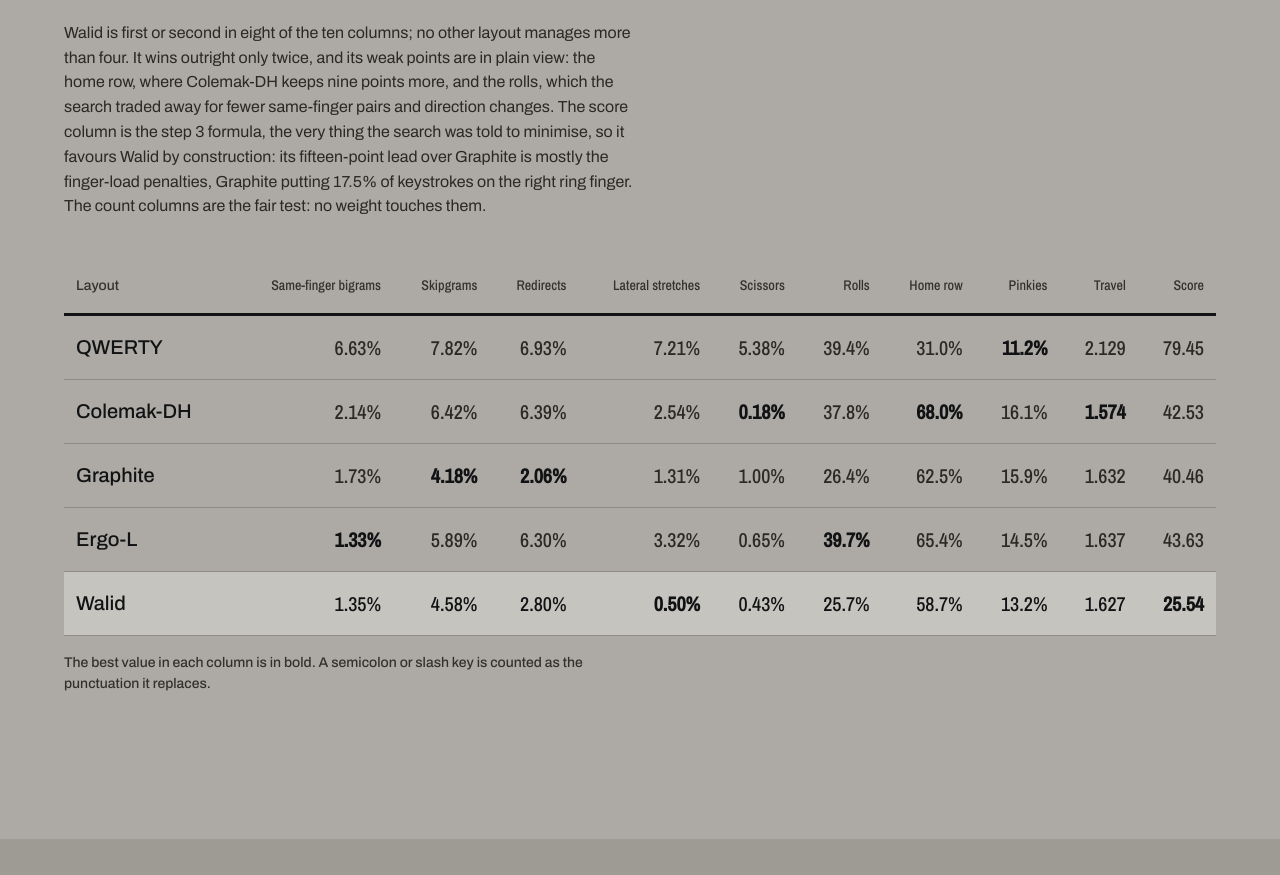
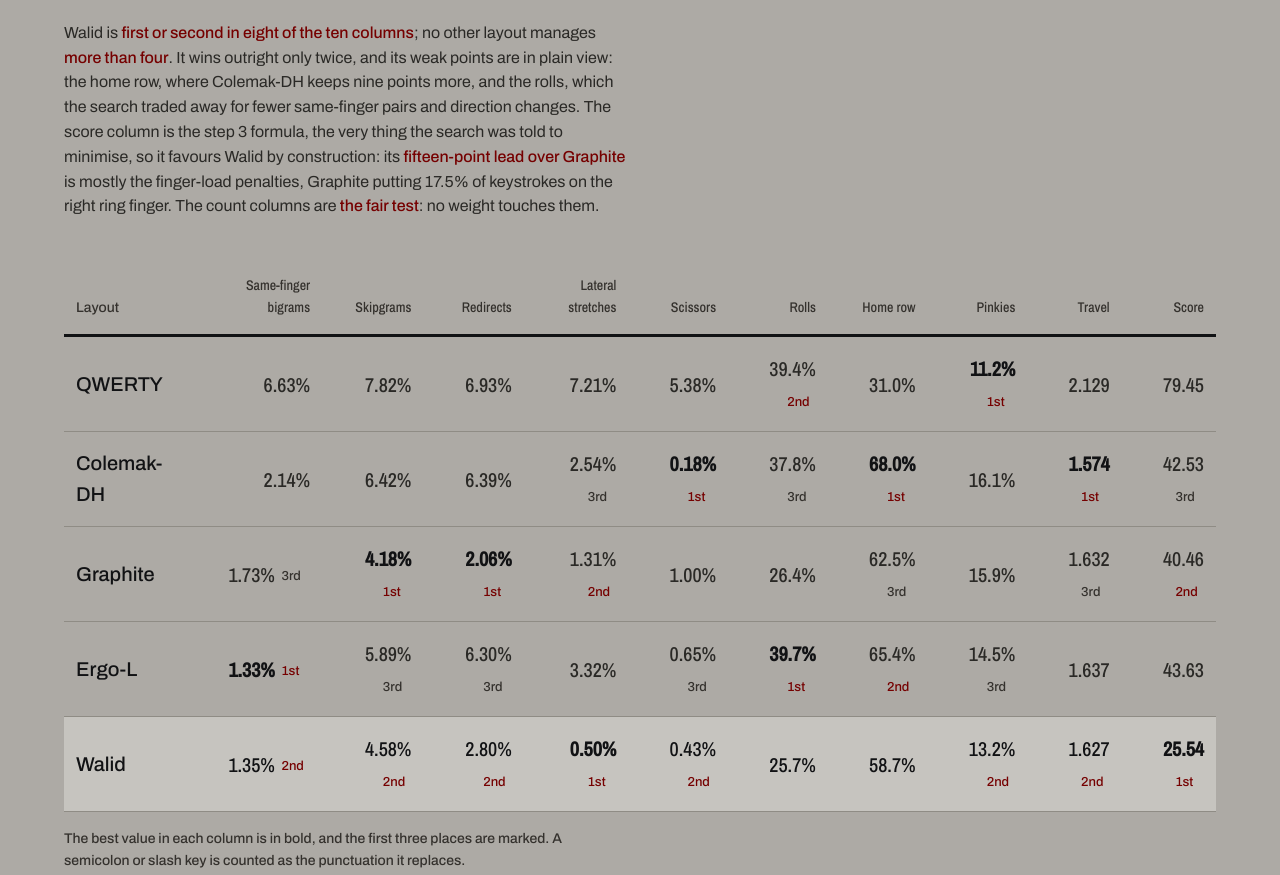
Before and after one commit to waliori/toucan2, a plain HTML site: page site/index.html in a window 1280 px wide. Shown: the part 6732-7607 px from the top of the page. Drawn offline with nearby package versions, Linux system fonts and the light colour scheme.

Commit message:
site: the comparison table marks the first three places in each column (1st in the accent, 2nd and 3rd quieter), the note's key claims are set in the accent, and a darker accent token keeps that text at 5:1 on the paper

```diff
--- a/site/index.html
+++ b/site/index.html
@@ -202,18 +202,18 @@
       <h2 id="measure-head">Measured against the layouts I almost chose</h2>
       <p class="lead">Every layout run through the same program on the same text. A percentage is how many of every hundred letter pairs fall into that habit, so lower is better, except rolls, which feel good, so higher is better. Home row and pinkies are shares of keystrokes: on the eight resting keys, higher is better; on the two pinkies, lower. Travel is the average step 2 cost of a keystroke.</p>
     </div>
-    <p class="measure__note">Walid is first or second in eight of the ten columns; no other layout manages more than four. It wins outright only twice, and its weak points are in plain view: the home row, where Colemak-DH keeps nine points more, and the rolls, which the search traded away for fewer same-finger pairs and direction changes. The score column is the step 3 formula, the very thing the search was told to minimise, so it favours Walid by construction: its fifteen-point lead over Graphite is mostly the finger-load penalties, Graphite putting 17.5% of keystrokes on the right ring finger. The count columns are the fair test: no weight touches them.</p>
+    <p class="measure__note">Walid is <b class="hi">first or second in eight of the ten columns</b>; no other layout manages <b class="hi">more than four</b>. It wins outright only twice, and its weak points are in plain view: the home row, where Colemak-DH keeps nine points more, and the rolls, which the search traded away for fewer same-finger pairs and direction changes. The score column is the step 3 formula, the very thing the search was told to minimise, so it favours Walid by construction: its <b class="hi">fifteen-point lead over Graphite</b> is mostly the finger-load penalties, Graphite putting 17.5% of keystrokes on the right ring finger. The count columns are <b class="hi">the fair test</b>: no weight touches them.</p>
     <table class="metrics">
       <thead><tr><th scope="col">Layout</th><th scope="col" class="num">Same-finger bigrams</th><th scope="col" class="num">Skipgrams</th><th scope="col" class="num">Redirects</th><th scope="col" class="num">Lateral stretches</th><th scope="col" class="num">Scissors</th><th scope="col" class="num">Rolls</th><th scope="col" class="num">Home row</th><th scope="col" class="num">Pinkies</th><th scope="col" class="num">Travel</th><th scope="col" class="num">Score</th></tr></thead>
       <tbody>
-        <tr><td class="name">QWERTY</td><td class="num">6.63%</td><td class="num">7.82%</td><td class="num">6.93%</td><td class="num">7.21%</td><td class="num">5.38%</td><td class="num">39.4%</td><td class="num">31.0%</td><td class="num is-best">11.2%</td><td class="num">2.129</td><td class="num">79.45</td></tr>
-        <tr><td class="name">Colemak-DH</td><td class="num">2.14%</td><td class="num">6.42%</td><td class="num">6.39%</td><td class="num">2.54%</td><td class="num is-best">0.18%</td><td class="num">37.8%</td><td class="num is-best">68.0%</td><td class="num">16.1%</td><td class="num is-best">1.574</td><td class="num">42.53</td></tr>
-        <tr><td class="name">Graphite</td><td class="num">1.73%</td><td class="num is-best">4.18%</td><td class="num is-best">2.06%</td><td class="num">1.31%</td><td class="num">1.00%</td><td class="num">26.4%</td><td class="num">62.5%</td><td class="num">15.9%</td><td class="num">1.632</td><td class="num">40.46</td></tr>
-        <tr><td class="name">Ergo-L</td><td class="num is-best">1.33%</td><td class="num">5.89%</td><td class="num">6.30%</td><td class="num">3.32%</td><td class="num">0.65%</td><td class="num is-best">39.7%</td><td class="num">65.4%</td><td class="num">14.5%</td><td class="num">1.637</td><td class="num">43.63</td></tr>
-        <tr class="is-ours"><td class="name">Walid</td><td class="num">1.35%</td><td class="num">4.58%</td><td class="num">2.80%</td><td class="num is-best">0.50%</td><td class="num">0.43%</td><td class="num">25.7%</td><td class="num">58.7%</td><td class="num">13.2%</td><td class="num">1.627</td><td class="num is-best">25.54</td></tr>
+        <tr><td class="name">QWERTY</td><td class="num">6.63%</td><td class="num">7.82%</td><td class="num">6.93%</td><td class="num">7.21%</td><td class="num">5.38%</td><td class="num">39.4% <small class="rank rank-2">2nd</small></td><td class="num">31.0%</td><td class="num is-best">11.2% <small class="rank rank-1">1st</small></td><td class="num">2.129</td><td class="num">79.45</td></tr>
+        <tr><td class="name">Colemak-DH</td><td class="num">2.14%</td><td class="num">6.42%</td><td class="num">6.39%</td><td class="num">2.54% <small class="rank rank-3">3rd</small></td><td class="num is-best">0.18% <small class="rank rank-1">1st</small></td><td class="num">37.8% <small class="rank rank-3">3rd</small></td><td class="num is-best">68.0% <small class="rank rank-1">1st</small></td><td class="num">16.1%</td><td class="num is-best">1.574 <small class="rank rank-1">1st</small></td><td class="num">42.53 <small class="rank rank-3">3rd</small></td></tr>
+        <tr><td class="name">Graphite</td><td class="num">1.73% <small class="rank rank-3">3rd</small></td><td class="num is-best">4.18% <small class="rank rank-1">1st</small></td><td class="num is-best">2.06% <small class="rank rank-1">1st</small></td><td class="num">1.31% <small class="rank rank-2">2nd</small></td><td class="num">1.00%</td><td class="num">26.4%</td><td class="num">62.5% <small class="rank rank-3">3rd</small></td><td class="num">15.9%</td><td class="num">1.632 <small class="rank rank-3">3rd</small></td><td class="num">40.46 <small class="rank rank-2">2nd</small></td></tr>
+        <tr><td class="name">Ergo-L</td><td class="num is-best">1.33% <small class="rank rank-1">1st</small></td><td class="num">5.89% <small class="rank rank-3">3rd</small></td><td class="num">6.30% <small class="rank rank-3">3rd</small></td><td class="num">3.32%</td><td class="num">0.65% <small class="rank rank-3">3rd</small></td><td class="num is-best">39.7% <small class="rank rank-1">1st</small></td><td class="num">65.4% <small class="rank rank-2">2nd</small></td><td class="num">14.5% <small class="rank rank-3">3rd</small></td><td class="num">1.637</td><td class="num">43.63</td></tr>
+        <tr class="is-ours"><td class="name">Walid</td><td class="num">1.35% <small class="rank rank-2">2nd</small></td><td class="num">4.58% <small class="rank rank-2">2nd</small></td><td class="num">2.80% <small class="rank rank-2">2nd</small></td><td class="num is-best">0.50% <small class="rank rank-1">1st</small></td><td class="num">0.43% <small class="rank rank-2">2nd</small></td><td class="num">25.7%</td><td class="num">58.7%</td><td class="num">13.2% <small class="rank rank-2">2nd</small></td><td class="num">1.627 <small class="rank rank-2">2nd</small></td><td class="num is-best">25.54 <small class="rank rank-1">1st</small></td></tr>
       </tbody>
     </table>
-    <p class="caption">The best value in each column is in bold. A semicolon or slash key is counted as the punctuation it replaces.</p>
+    <p class="caption">The best value in each column is in bold, and the first three places are marked. A semicolon or slash key is counted as the punctuation it replaces.</p>
   </div>
 </section>
 
--- a/site/styles.css
+++ b/site/styles.css
@@ -155,6 +155,10 @@ section { padding-block: var(--section-gap); }
 .metrics td.name { font-weight: 500; color: var(--color-ink); }
 .metrics tr.is-ours td { color: var(--color-ink); background: var(--color-plate); }
 .metrics td.is-best { font-weight: 700; color: var(--color-ink); }
+.metrics .rank { display: inline-block; min-width: 2.2em; margin-left: var(--space-3xs); font: 700 var(--text-xs)/1 var(--font-body); text-align: left; color: var(--color-accent-text); vertical-align: 0.15em; }
+.metrics .rank-2 { font-weight: 500; }
+.metrics .rank-3 { font-weight: 500; color: var(--color-muted); }
+.measure__note .hi { font-weight: 700; color: var(--color-accent-text); }
 .measure .head { margin-bottom: var(--space-lg); }
 .measure__note { margin: 0 0 var(--space-xl); max-width: 62ch; }
 .measure .caption { margin-top: var(--space-md); }
@@ -294,6 +298,7 @@ section { padding-block: var(--section-gap); }
   /* the phone keeps the layout name, same-finger bigrams, redirects, home row and the score */
   .metrics :is(th, td):is(:nth-child(3), :nth-child(5), :nth-child(6), :nth-child(7), :nth-child(9), :nth-child(10)) { display: none; }
   .metrics th, .metrics td { padding: var(--space-sm) var(--space-2xs); font-size: var(--text-md); }
+  .metrics .rank { display: block; min-width: 0; margin: 0; text-align: inherit; }
   .hands { font-size: 2.5rem; }
   .terms th, .terms td { padding: var(--space-xs) var(--space-2xs); font-size: var(--text-sm); }
   .terms td.name { white-space: normal; }
--- a/site/tokens.css
+++ b/site/tokens.css
@@ -14,7 +14,7 @@
   --color-ink: oklch(18% 0.005 270); --color-ink-2: oklch(28% 0.006 80); --color-muted: oklch(31.5% 0.008 80);
   --color-rule: oklch(64% 0.01 80);
   --color-accent: oklch(66% 0.21 38); --color-accent-ink: oklch(18% 0.005 270); --color-focus: oklch(42% 0.15 38);
-  --color-accent-deep: oklch(48% 0.17 38);
+  --color-accent-deep: oklch(48% 0.17 38); --color-accent-text: oklch(34% 0.16 38);   /* the accent as small text on paper, 5:1 */
   --texture-opacity: 0.05;
   --font-display: "Oswald", ui-sans-serif, sans-serif; --font-body: "Archivo", ui-sans-serif, sans-serif;
   --font-outlier: "Archivo Narrow", ui-sans-serif, sans-serif;
```
Also changed, not shown: site/index.tmpl.html (+7 -7 lines).
